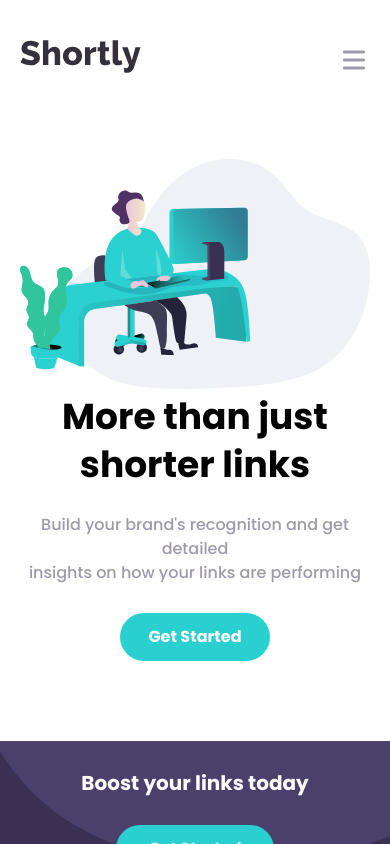
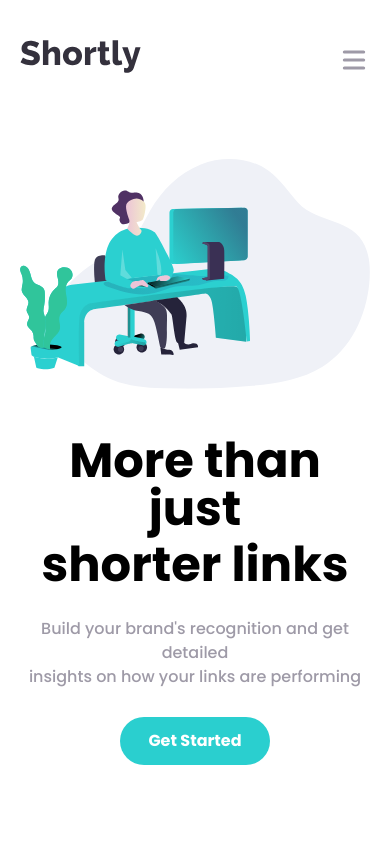
Before and after one commit to phichayut-pak/url-shortening, a Next.js app: page / in a window 390 px wide. Shown: the top 844 px of the page. Built offline with nearby package versions, Linux system fonts and the light colour scheme.

Commit message:
fixed image responsive

```diff
--- a/components/LandingPage.jsx
+++ b/components/LandingPage.jsx
@@ -23,7 +23,7 @@ const LandingPage = () => {
     <div className='w-full relative grid grid-cols-1 lg:grid-cols-2 px-5 lg:pl-32 lg:px-0 py-10 pb-20 z-0 bg-white'>
 
       <div className='flex flex-col justify-center items-center lg:items-start order-1 lg:-order-none'>
-        <div className="font-poppins font-bold text-4xl lg:text-6xl xl:text-7xl 2xl:text-8xl text-center lg:text-left pb-5">
+        <div className="font-poppins font-bold text-5xl lg:text-6xl xl:text-7xl 2xl:text-8xl text-center lg:text-left pb-5">
           <span className='block my-2'>More than just</span>
           <span className='block my-2'>shorter links</span>
         </div>
@@ -37,8 +37,8 @@ const LandingPage = () => {
         </button>
       </div>
 
-      <div className='flex justify-center items-center lg:justify-start '>
-        <div className='w-full'>
+      <div className='flex justify-center items-center '>
+        <div className='w-full pb-10'>
           {/* <IllustrationWorking className={''}/> */}
           {isWindow ? <IllustrationWorking /> : <MobileIllustrationWorking className={'w-full h-full'} />}
         </div>
--- a/components/MobileIllustrationWorking.jsx
+++ b/components/MobileIllustrationWorking.jsx
@@ -3,7 +3,7 @@ import React from 'react'
 const MobileIllustrationWorking = ({ className }) => {
   return (
     <div>
-      <svg className={className} width="577" height="379" viewBox="0 0 577 379" fill="none" xmlns="http://www.w3.org/2000/svg">
+      <svg className={className} width="690" height="453" viewBox="0 0 577 379" fill="none" xmlns="http://www.w3.org/2000/svg">
 <g clipPath="url(#clip0_19_2)">
 <path d="M458.987 72.5086C442.477 54.9071 429.697 33.8954 409.965 19.5311C378.971 -3.07836 334.364 -5.28316 298.123 8.92069C261.882 23.1238 233.65 51.754 215.041 84.1726C205.253 101.229 197.565 119.835 183.221 133.773C171.097 145.549 155.16 153.062 140.05 161.245C115.689 174.402 92.2278 190.3 76.4623 212.115C60.6983 233.93 53.6499 262.58 63.7273 287.165C70.523 303.754 84.2112 316.953 98.234 328.903C114.736 342.953 132.473 356.11 152.943 364.482C178.569 374.897 207.017 377.136 234.915 378.196C284.371 380.068 333.907 378.669 383.155 374.011C423.482 370.202 465.03 363.7 498.77 342.653C546.035 313.179 570.403 259.176 575.89 206.221C578.122 185.041 577.557 163.031 568.834 143.379C547.97 96.3738 491.677 107.368 458.986 72.5086H458.987Z" fill="#EFF1F7"/>
 <path d="M140.367 159.097C140.367 159.097 127.3 156.779 123.639 165.913C119.979 175.047 123.639 206.591 123.639 206.591L172.391 241.396L140.367 159.097Z" fill="#3F3D56"/>
```
